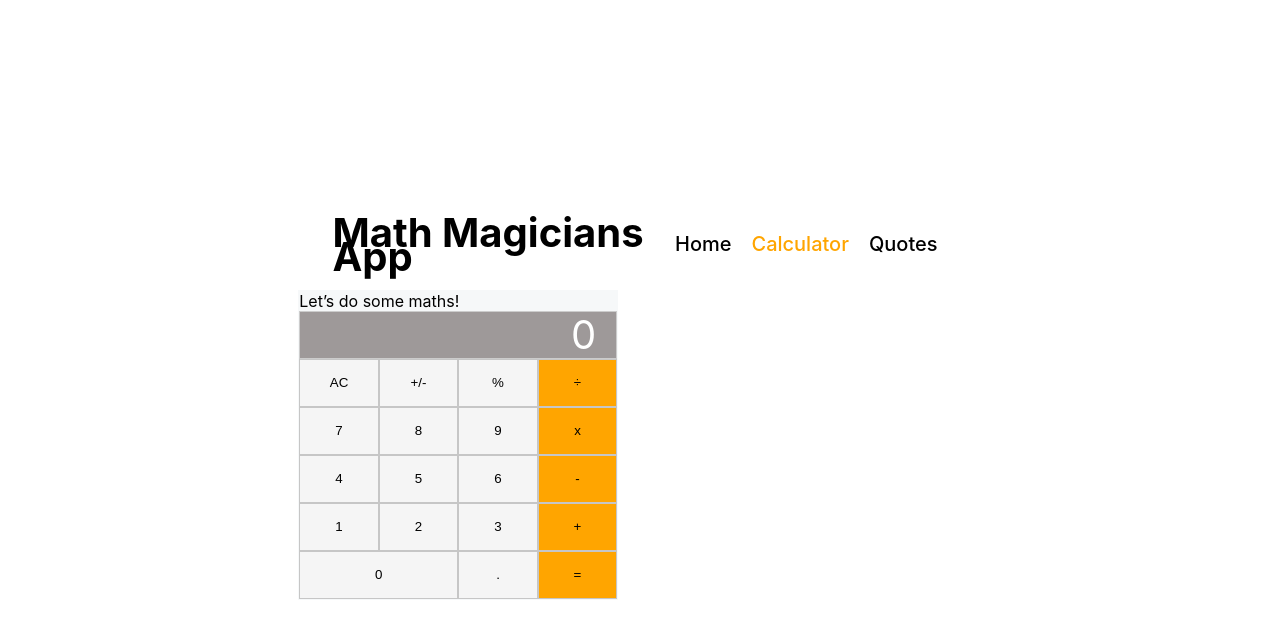
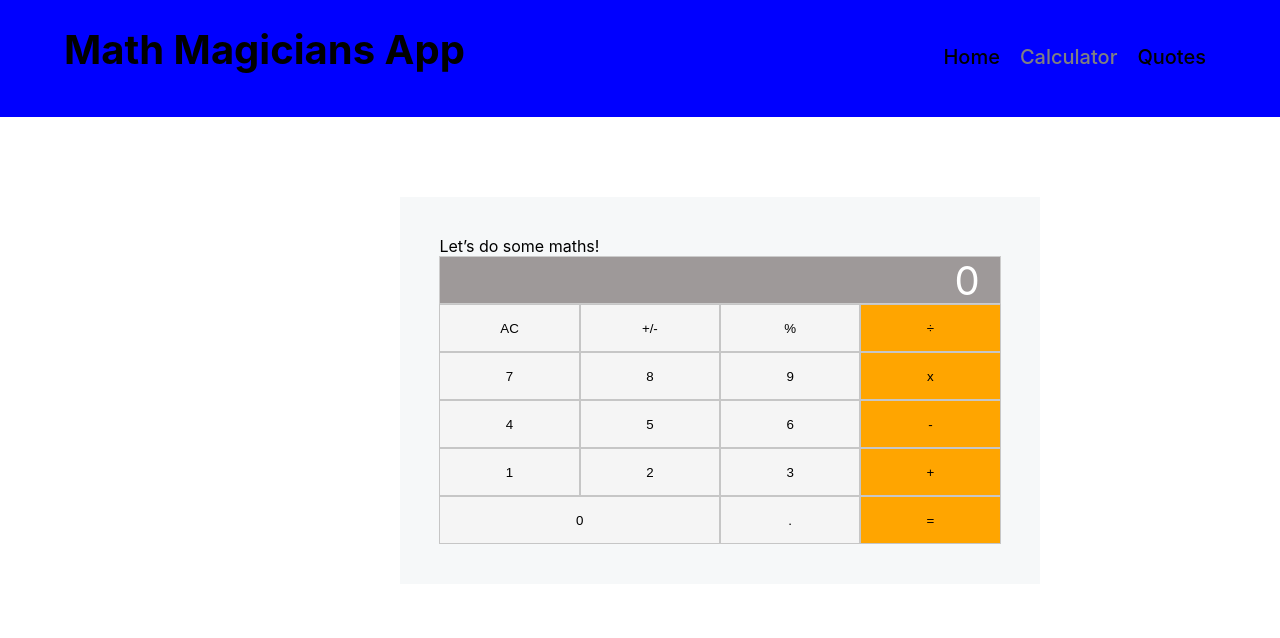
Before and after one commit to supreeti/Math-magician-App, a React (Create React App) app: page /calculator in a window 1280 px wide. Shown: the top 638 px of the page. Built offline with nearby package versions, Linux system fonts and the light colour scheme.

Commit message:
add files and resolve linters

```diff
--- a/src/App.css
+++ b/src/App.css
@@ -6,16 +6,22 @@
 
 body {
   height: 100vh;
+  position: fixed;
+  width: 100%;
+  display: flex;
+  flex-direction: column;
+  gap: 20px;
   background-color: white;
-  display: flex;
-  align-items: center;
-  justify-content: center;
+  justify-content: space-between;
 }
 
 .calculate {
+  padding: 3% 3%;
+  width: 50%;
+  align-items: center;
   background-color: #f6f8f9;
-  width: 20rem;
   border: 0.5px solid #f6f8f9;
+  margin: 5rem 25rem 5rem 25rem;
 }
 
 .display {
@@ -78,14 +84,14 @@ body {
 }
 
 .quotes {
-  position: absolute;
   left: 25%;
+  flex-direction: column;
   top: 30%;
-  width: 50%;
+  width: 95%;
   font-size: 1.5rem;
   text-align: center;
-  margin-top: 2rem;
-  padding: 0 1rem;
+  margin-top: 20rem;
+  padding: 2rem 5rem 5rem 0;
 }
 
 /* Home page */
@@ -100,10 +106,11 @@ body {
 
 header {
   display: flex;
+  flex-direction: row;
   justify-content: space-between;
-  align-items: center;
-  background-color: #fff;
+  background-color: blue;
   padding: 3% 5%;
+  margin-top: 0;
 }
 
 header h1 {
@@ -118,7 +125,7 @@ header h1 {
   justify-content: flex-start;
   line-height: 1.5rem;
   color: #000;
-  width: 80%;
+  width: 90%;
 }
 
 .home-page p {
--- a/src/component/Navigation.jsx
+++ b/src/component/Navigation.jsx
@@ -10,14 +10,14 @@ const links = [
 const Navbar = () => {
   const location = useLocation();
 
-  const isActive = (path) => (location.pathname === path ? { color: 'orange' } : {});
+  const IsActive = (path) => (location.pathname === path ? { color: 'gray' } : {});
 
   return (
     <nav>
       <ul>
         {links.map((link) => (
           <li key={link.text}>
-            <Link to={link.path} style={isActive(link.path)}>
+            <Link to={link.path} style={IsActive(link.path)}>
               {link.text}
             </Link>
           </li>
--- a/src/routes/fetchdata.jsx
+++ b/src/routes/fetchdata.jsx
@@ -36,6 +36,7 @@ const FetchData = () => {
       {!isLoading && !error && (
         <>
           <p>{quote.quote}</p>
+          by
           <h2>{quote.author}</h2>
         </>
       )}
--- a/src/routes/home.jsx
+++ b/src/routes/home.jsx
@@ -1,7 +1,7 @@
 /* eslint-disable max-len */
 const Home = () => (
   <div className="home-page">
-    <h1> Welcome to the calculator app dedicated to creating the best online calculator.!</h1>
+    <h1> Welcome to the Calculator app dedicated to creating the best online calculator!</h1>
     <p>
       With this tool, you can perform a wide range of calculations in a fast and user-friendly way. Whether you need to add numbers, subtract them, calculate percentages, or perform more complex operations, our calculator has got you covered
     </p>
```
